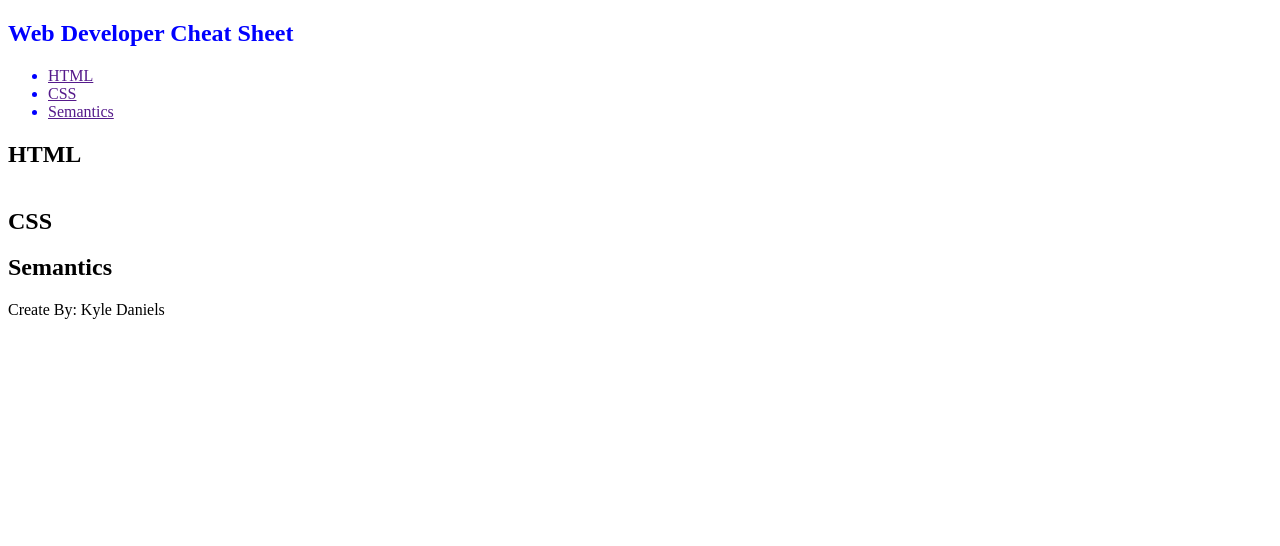
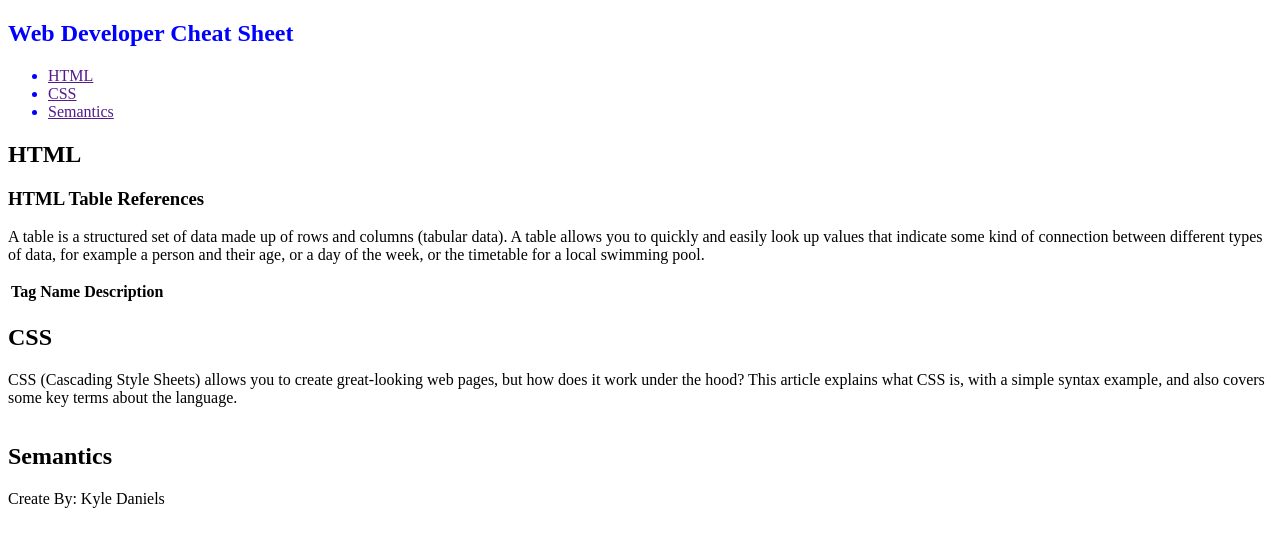
Before and after one commit to kyledaniels/HTML_CSS_Cheat_Sheet, a plain HTML site: page index.html in a window 1280 px wide. Drawn offline with Linux system fonts and the light colour scheme.

Commit message:
added table section to sheet

```diff
--- a/index.html
+++ b/index.html
@@ -23,16 +23,35 @@
             <!--Table of common html elements-->
             <h2>HTML</h2>
             <article>
-                <p></p>
+                <h3>HTML Table References</h3>
+                <p>A table is a structured set of data made up of rows and columns (tabular data).
+                   A table allows you to quickly and easily look up values that indicate some kind
+                   of connection between different types of data, for example a person and their age,
+                   or a day of the week, or the timetable for a local swimming pool.</p>
             </article>
             <table>
-                <thead></thead>
+                <thead>
+                    <tr>
+                        <th>Tag</th>
+                        <th>Name</th>
+                        <th>Description</th>
+                    </tr>
+                </thead>
             </table>
         </section>
 
-        <section>
-            <h2>CSS</h2>
-        </section>
+        <h2>CSS</h2>
+        <article>
+            <p>
+             CSS (Cascading Style Sheets) allows you to create great-looking web pages,
+              but how does it work under the hood? This article explains what CSS is, with a simple
+              syntax example, and also covers some key terms about the language.</p>
+        </article>
+        <table>
+            <thead></thead>
+        </table>
+    </section>
+
 
         <section>
             <h2>Semantics</h2>
```
